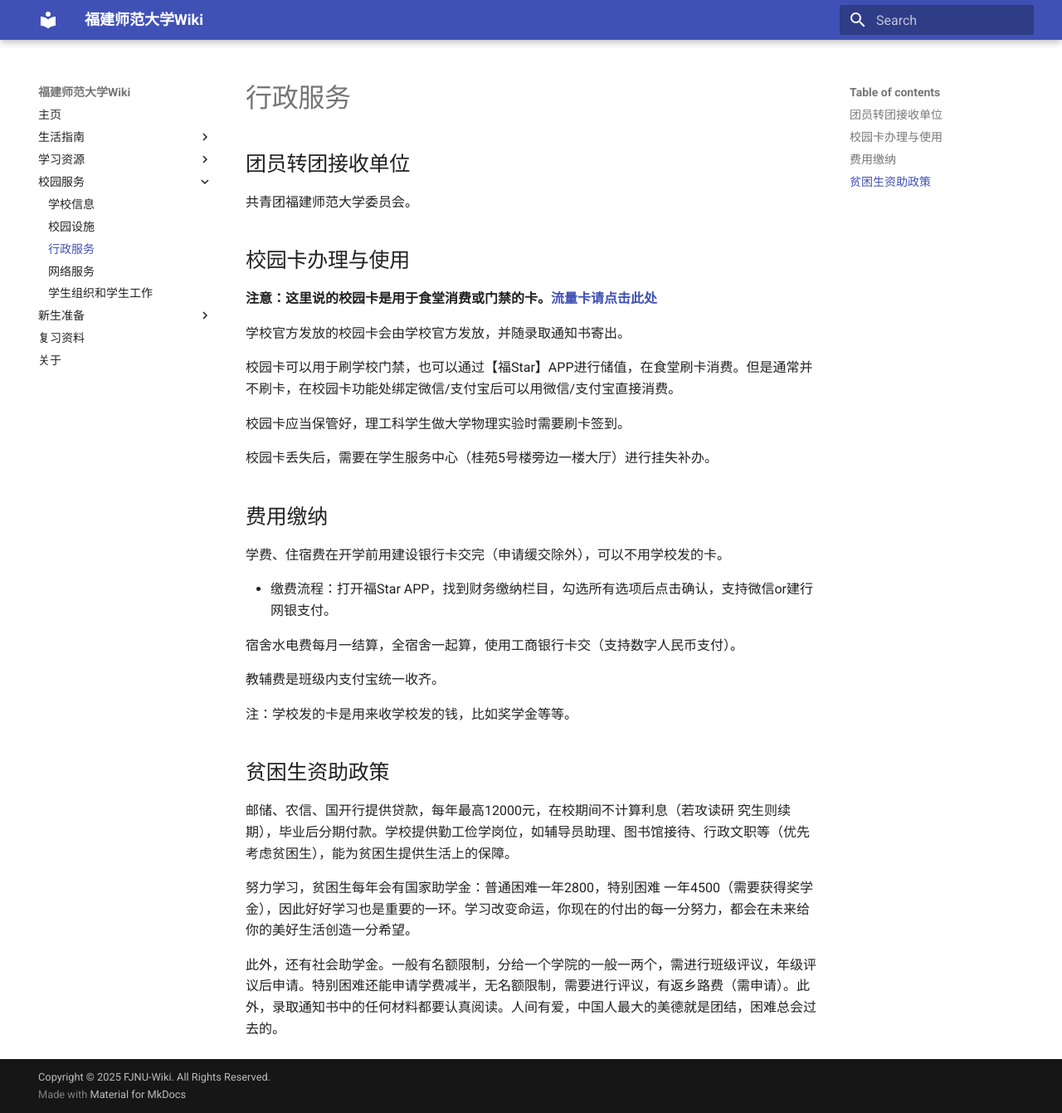
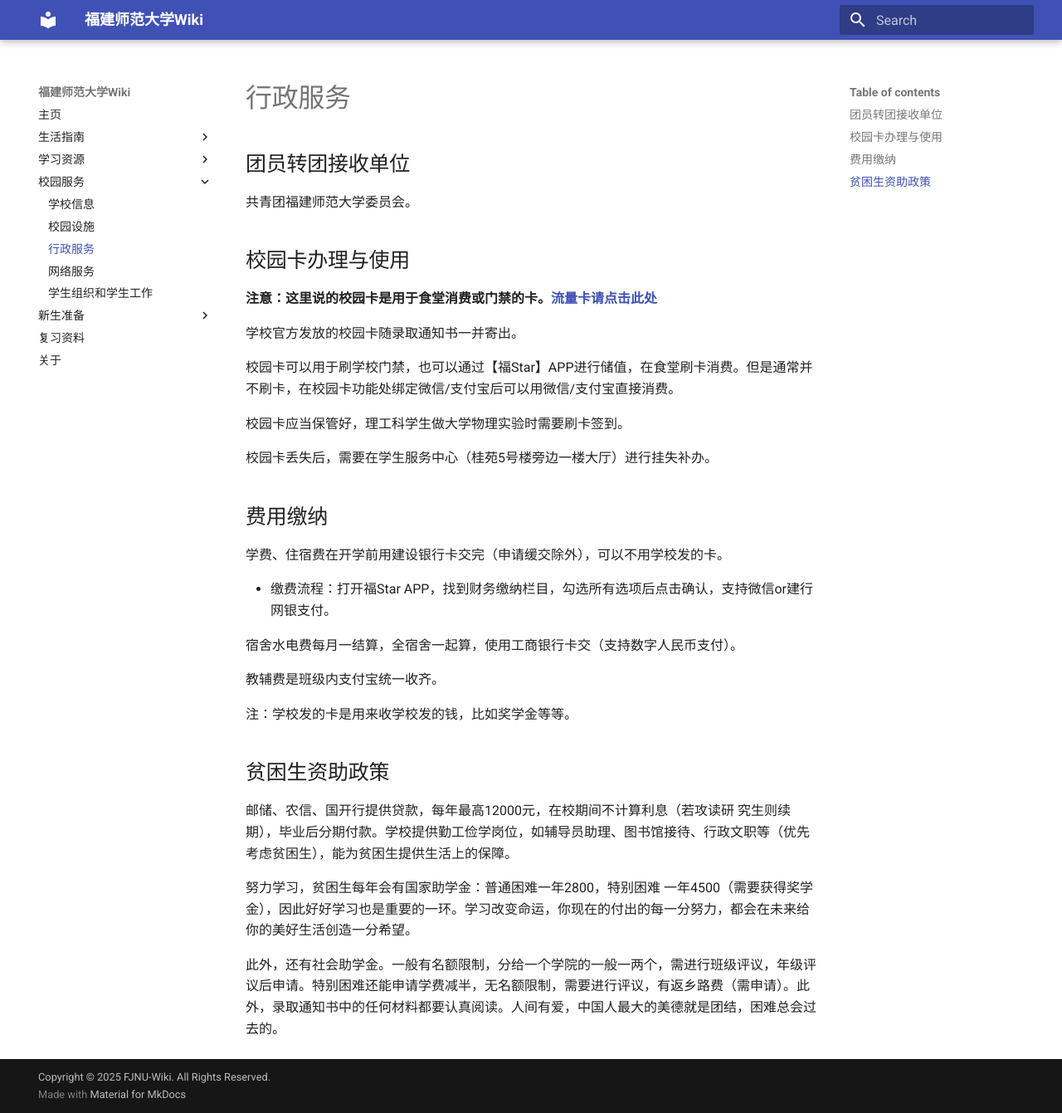
Before and after one commit to kanerty/FJNU-Wiki, an MkDocs documentation site: the page built from docs/service_services.md, in a window 1280 px wide and 1341 px high. Shown: the whole window at 83% size. Built offline with MkDocs 1.6.1 and Material for MkDocs 9.7.7, drawn with Linux system fonts in a browser that asks for light colours.

Commit message:
docs: 修复文档内容勘误

```diff
--- a/docs/service_services.md
+++ b/docs/service_services.md
@@ -5,7 +5,7 @@
 ## 校园卡办理与使用
 **注意：这里说的校园卡是用于食堂消费或门禁的卡。[流量卡请点击此处](/docs/service_network.md)**
 
-学校官方发放的校园卡会由学校官方发放，并随录取通知书寄出。
+学校官方发放的校园卡随录取通知书一并寄出。
 
 校园卡可以用于刷学校门禁，也可以通过【福Star】APP进行储值，在食堂刷卡消费。但是通常并不刷卡，在校园卡功能处绑定微信/支付宝后可以用微信/支付宝直接消费。
 
```
